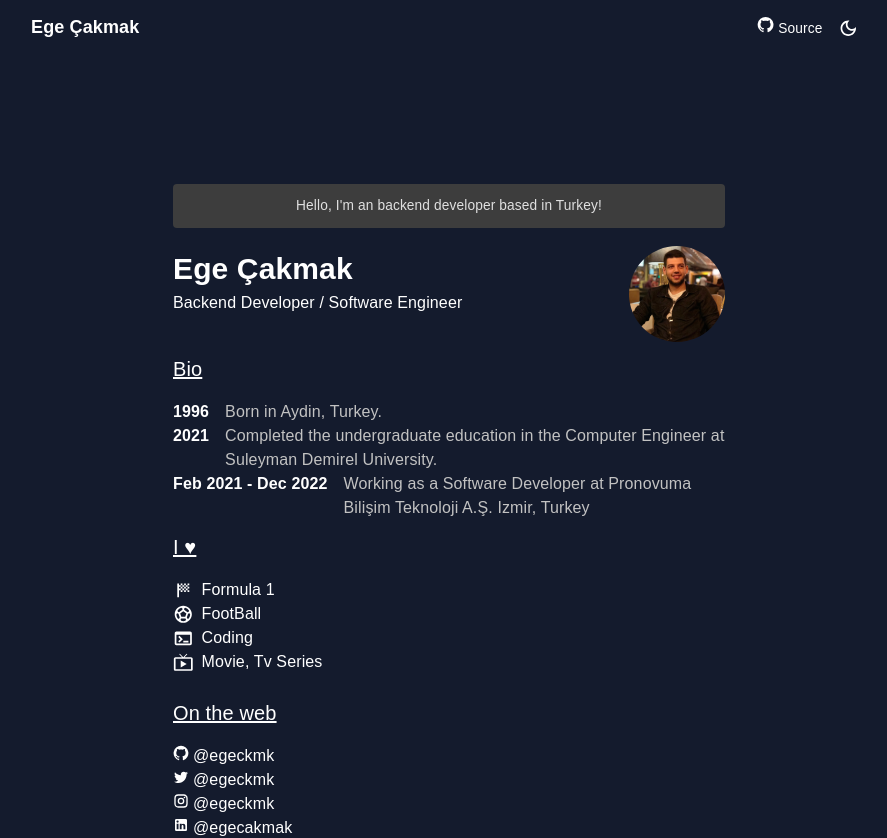
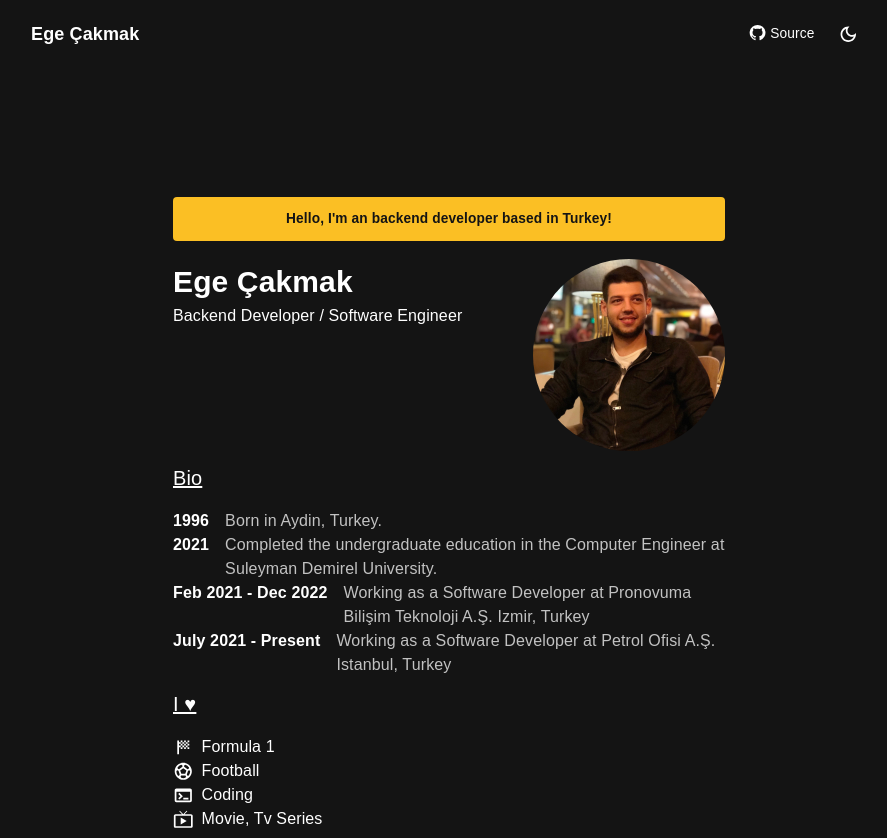
Before and after one commit to egeckmk/egeckmk.com, a React (Create React App) app: page / in a window 1280 px wide. Shown: the top 838 px of the page, without its empty margins (191-1078 px from the left). Built offline with nearby package versions, Linux system fonts and the light colour scheme.

Commit message:
Updated colors and added text content

```diff
--- a/package.json
+++ b/package.json
@@ -17,7 +17,7 @@
     "web-vitals": "^2.1.4"
   },
   "scripts": {
-    "start": "react-scripts start",
+    "start": "PORT=3001 react-scripts start",
     "build": "react-scripts build",
     "test": "react-scripts test",
     "eject": "react-scripts eject"
--- a/src/App.js
+++ b/src/App.js
@@ -1,5 +1,5 @@
 import { ColorModeContext, useMode } from "./theme";
-import { Box, Container, CssBaseline, ThemeProvider } from "@mui/material";
+import { Container, CssBaseline, ThemeProvider } from "@mui/material";
 import { Routes, Route } from "react-router-dom";
 import Topbar from "./scenes/global/Topbar";
 import Homepage from "./scenes/homepage";
--- a/src/scenes/global/Topbar.jsx
+++ b/src/scenes/global/Topbar.jsx
@@ -1,57 +1,62 @@
-import { Box, IconButton, useTheme, Link } from '@mui/material';
-import GitHubIcon from '@mui/icons-material/GitHub';
-import { useContext } from 'react';
-import { ColorModeContext, tokens } from '../../theme';
-import LightModeOutlinedIcon from '@mui/icons-material/LightModeOutlined';
-import DarkModeOutlinedIcon from '@mui/icons-material/DarkModeOutlined';
-import React from 'react';
-
+import { Box, IconButton, useTheme, Link } from "@mui/material";
+import GitHubIcon from "@mui/icons-material/GitHub";
+import { useContext } from "react";
+import { ColorModeContext, tokens } from "../../theme";
+import LightModeOutlinedIcon from "@mui/icons-material/LightModeOutlined";
+import DarkModeOutlinedIcon from "@mui/icons-material/DarkModeOutlined";
+import React from "react";
 
 const Topbar = () => {
   const theme = useTheme();
-  const colors = tokens(theme.palette.mode)
-  const colorMode = useContext(ColorModeContext)
+  const colors = tokens(theme.palette.mode);
+  const colorMode = useContext(ColorModeContext);
 
   return (
+    <Box display="flex" justifyContent="space-between" p={1} marginBottom={16}>
+      <Box display="flex">
         <Box
           display="flex"
-      justifyContent="space-between"
-      p={1} marginBottom={16}>
-      <Box display="flex">
-        <Box display="flex" alignItems="center"
+          alignItems="center"
           sx={{
             mr: 2,
             fontSize: 18,
-            fontWeight: 'bold'
+            fontWeight: "bold",
           }}
         >
-          <Link href="/" color="inherit" underline="none">Ege Çakmak</Link>
+          <Link href="/" color="inherit" underline="none">
+            Ege Çakmak
+          </Link>
         </Box>
-        <Box display="flex" alignItems="center"
+        <Box
+          display="flex"
+          alignItems="center"
           sx={{
             m: 0,
-            fontSize: 18
+            fontSize: 18,
           }}
-        >
-        </Box>
+        ></Box>
       </Box>
       <Box display="flex">
-      <Link href="https://github.com/egeckmk/egeckmk.com" target="_blank" sx={{ p: 1 }} color="inherit" underline="hover">
+        <Link
+          href="https://github.com/egeckmk/egeckmk.com"
+          target="_blank"
+          sx={{ p: 2, display: "flex", textAlign: "center" }}
+          color="inherit"
+          underline="hover"
+        >
           <GitHubIcon fontSize="small" sx={{ mr: 0.5 }} />
           Source
         </Link>
         <IconButton onClick={colorMode.toggleColorMode}>
-          {theme.palette.mode === 'dark'
-            ? (
+          {theme.palette.mode === "dark" ? (
             <DarkModeOutlinedIcon />
-            )
-            : (
+          ) : (
             <LightModeOutlinedIcon />
           )}
         </IconButton>
       </Box>
-    </Box >
+    </Box>
   );
-}
+};
 
 export default Topbar;
--- a/src/scenes/homepage/index.jsx
+++ b/src/scenes/homepage/index.jsx
@@ -24,8 +24,9 @@ const Dashboard = () => {
           p: 1.5,
           mb: 2.25,
           borderRadius: 1,
-          backgroundColor: colors.gray[700],
-          color: colors.gray[100],
+          backgroundColor: colors.amber[400],
+          color: "#141414",
+          fontWeight: "900",
         }}
       >
         Hello, I'm an backend developer based in Turkey!
@@ -48,7 +49,7 @@ const Dashboard = () => {
             Backend Developer / Software Engineer
           </Box>
         </Box>
-        <Avatar alt="avatar" src={avatar} sx={{ width: 96, height: 96 }} />
+        <Avatar alt="avatar" src={avatar} sx={{ width: 192, height: 192 }} />
       </Box>
       <Box
         sx={{
@@ -66,7 +67,6 @@ const Dashboard = () => {
           Born in Aydin, Turkey.
         </Box>
       </Box>
-
       <Box display="flex">
         <Box sx={{ mr: 2, fontWeight: "bold", fontSize: 16 }}>2021</Box>
         <Box sx={{ fontSize: 16, color: colors.gray[200] }}>
@@ -74,7 +74,6 @@ const Dashboard = () => {
           Suleyman Demirel University.
         </Box>
       </Box>
-
       <Box display="flex">
         <Box
           sx={{
@@ -89,6 +88,21 @@ const Dashboard = () => {
         <Box sx={{ fontSize: 16, color: colors.gray[200] }}>
           Working as a Software Developer at Pronovuma Bilişim Teknoloji A.Ş.
           Izmir, Turkey
+        </Box>
+      </Box>
+      <Box display="flex">
+        <Box
+          sx={{
+            mr: 2,
+            fontWeight: "bold",
+            fontSize: 16,
+            minWidth: "max-content",
+          }}
+        >
+          July 2021 - Present
+        </Box>
+        <Box sx={{ fontSize: 16, color: colors.gray[200] }}>
+          Working as a Software Developer at Petrol Ofisi A.Ş. Istanbul, Turkey
         </Box>
       </Box>
       <Box
@@ -125,7 +139,7 @@ const Dashboard = () => {
             }}
           >
             <SportsSoccer sx={{ mr: "8px" }} />
-            FootBall
+            Football
           </Box>
           <Box
             display="flex"
--- a/src/theme.js
+++ b/src/theme.js
@@ -1,6 +1,5 @@
-import { useContext, useState, useMemo, createContext, useEffect } from "react";
+import { useState, useMemo, createContext, useEffect } from "react";
 import { createTheme } from "@mui/material/styles";
-import { color, typography } from "@mui/system";
 
 export const tokens = (mode) => ({
   ...(mode === "dark"
@@ -82,6 +81,9 @@ export const tokens = (mode) => ({
           800: "#623f04",
           900: "#312002",
         },
+        amber: {
+          400: "#fbbf24",
+        },
       }
     : {
         gray: {
@@ -161,6 +163,9 @@ export const tokens = (mode) => ({
           800: "#fbd89d",
           900: "#fdecce",
         },
+        amber: {
+          400: "#fbbf24",
+        },
       }),
 });
 
@@ -183,7 +188,8 @@ export const themeSettings = (mode) => {
               light: colors.gray[100],
             },
             background: {
-              default: colors.primary[500],
+              // default: colors.primary[500],
+              default: colors.gray[900],
             },
           }
         : {
@@ -199,7 +205,8 @@ export const themeSettings = (mode) => {
               light: colors.gray[100],
             },
             background: {
-              default: "#fcfcfc",
+              // default: "#fcfcfc",
+              default: colors.gray[900],
             },
           }),
     },
```
Lines whose indentation alone changed are shown as unchanged.
